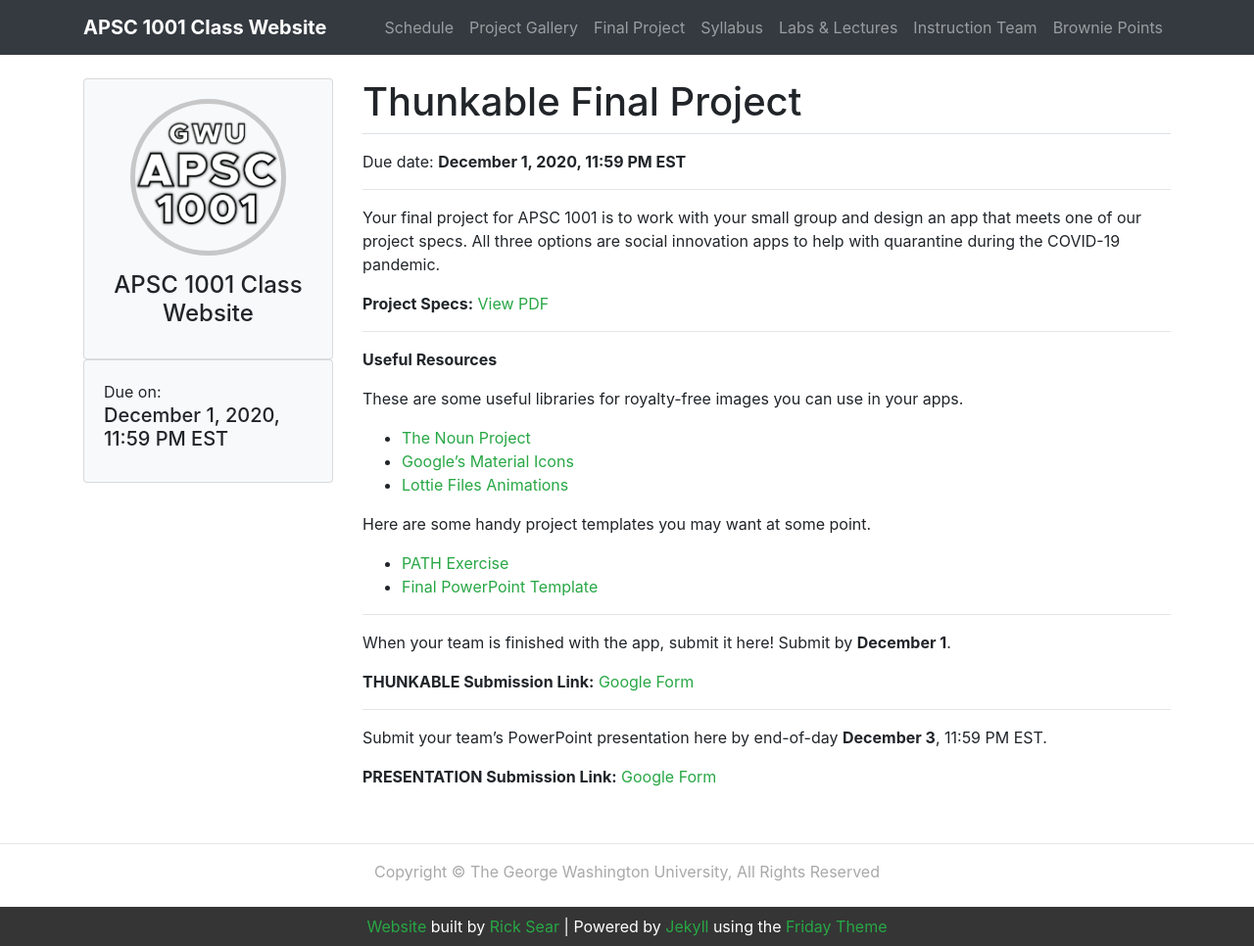
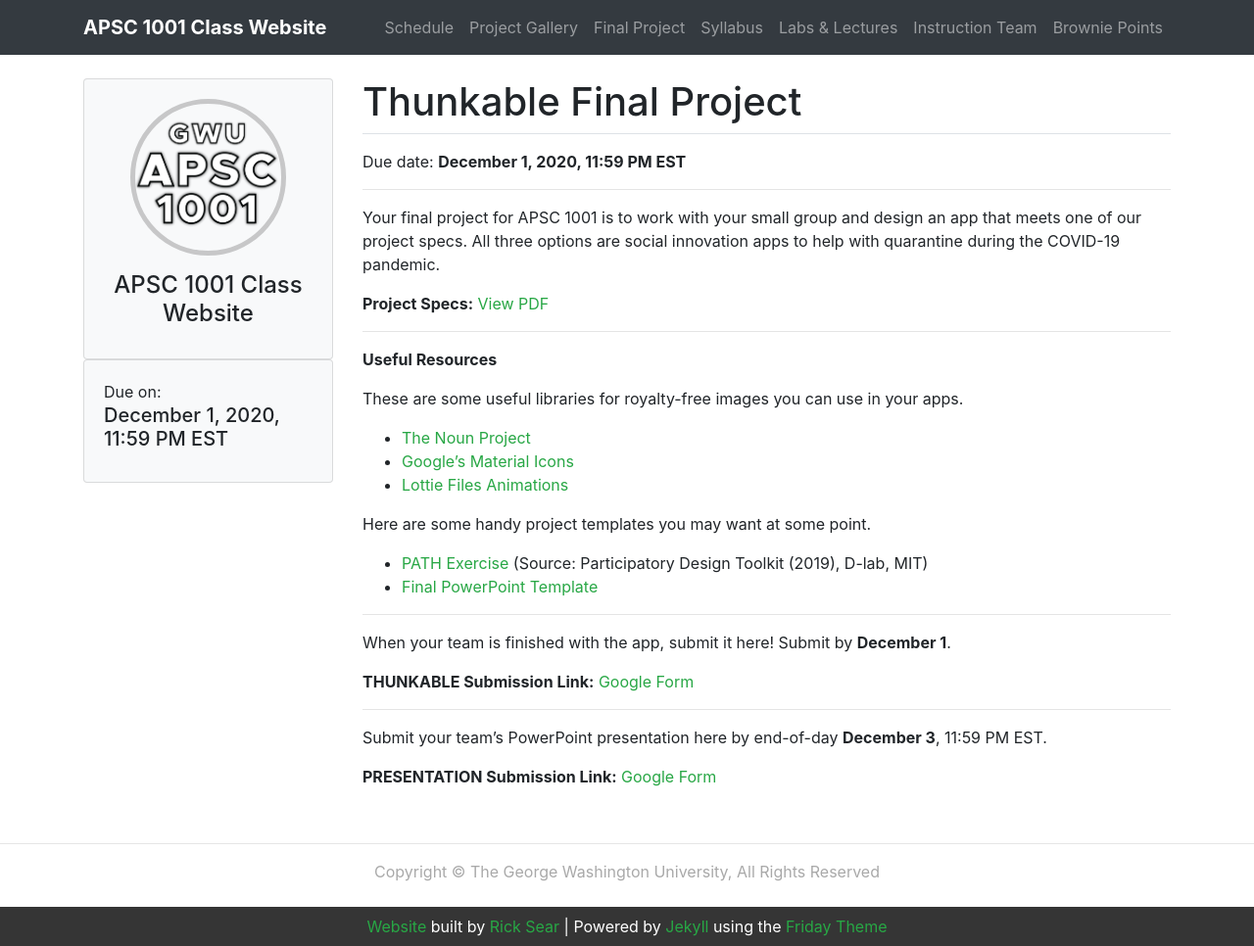
Before and after one commit to GWU-APSC1001/gwu-apsc1001.github.io, a Jekyll site: the page built from _assignments/thunkable-final.md, in a window 1280 px wide and 966 px high. Shown: the whole window at 98% size. Built offline with Jekyll 4.4.1, drawn with Linux system fonts in a browser that asks for light colours.

Commit message:
Add MIT D-lab source info for PATH exercise

```diff
--- a/_assignments/thunkable-final.md
+++ b/_assignments/thunkable-final.md
@@ -19,7 +19,7 @@ These are some useful libraries for royalty-free images you can use in your apps
 - [Lottie Files Animations](https://lottiefiles.com/)
 
 Here are some handy project templates you may want at some point.
-- [PATH Exercise](/files/path_statement.pdf)
+- [PATH Exercise](/files/path_statement.pdf) (Source: Participatory Design Toolkit (2019), D-lab, MIT)
 - [Final PowerPoint Template](/files/Final_Project_APSC1.pptx)
 
 <hr>
```
